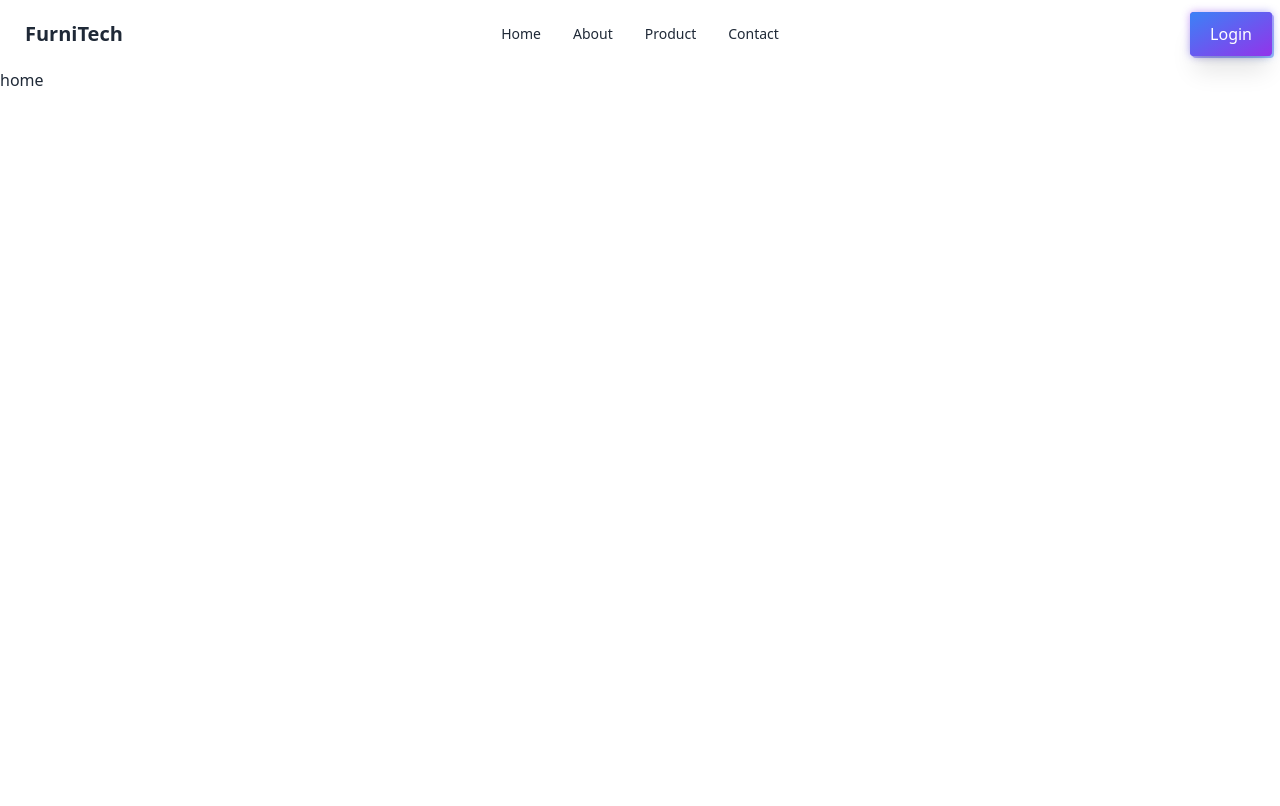
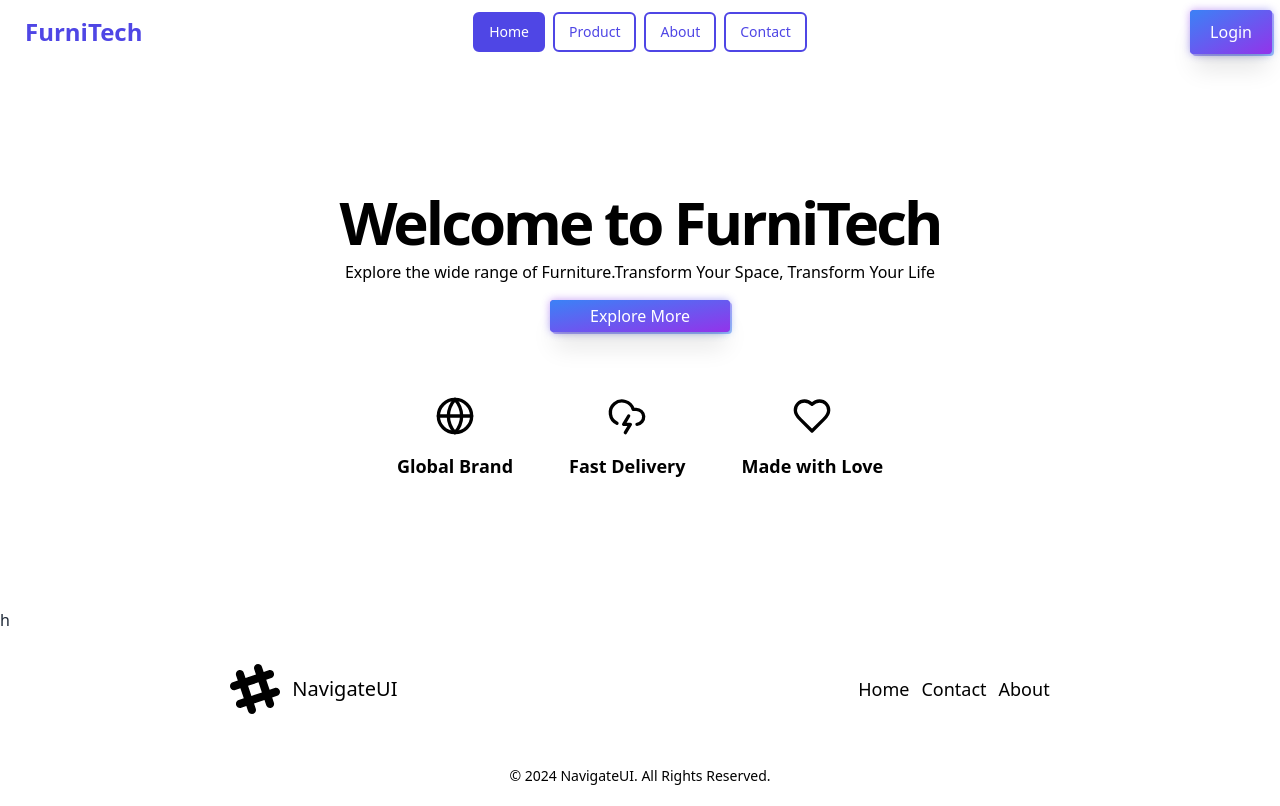
Before and after one commit to MdZisan/funritech-client, a React (Vite) app: page / in a window 1280 px wide. Built offline with nearby package versions, Linux system fonts and the light colour scheme.

Commit message:
add some nav style

```diff
--- a/src/components/shared/Navbar.jsx
+++ b/src/components/shared/Navbar.jsx
@@ -1,4 +1,5 @@
-import { Link } from "react-router-dom";
+import { useState } from "react";
+import { Link, useLocation } from "react-router-dom";
 
 const Navbar = () => {
   const navItems = [
@@ -6,20 +7,24 @@ const Navbar = () => {
       title: "Home",
       path: "/",
     },
-    {
-      title: "About",
-      path: "/about",
-    },
+
     {
       title: "Product",
       path: "/product",
     },
+    {
+        title: "About",
+        path: "/about",
+      },
     {
       title: "Contact",
       path: "/contact",
     },
   ];
 
+  const [active, setActive] = useState(false);
+ const {pathname} = useLocation();
+console.log(pathname)
   return (
     <>
       <div className="navbar bg-base-100">
@@ -52,25 +57,29 @@ const Navbar = () => {
               ))}
             </ul>
           </div>
-          <Link to={'/'} className="btn btn-ghost text-xl">FurniTech</Link>
+          <Link to={'/'} className="btn text-indigo-600 font-bold btn-ghost text-2xl">FurniTech</Link>
         </div>
         <div className="navbar-center hidden lg:flex">
           <ul className="menu menu-horizontal px-1">
           {navItems.map((item, index) => (
                 <li key={index}>
-                  <Link to={item.path}>{item.title}</Link>
+
+                  <p href="#_" className={`rounded-md px-3.5 py-2 m-1 overflow-hidden relative group cursor-pointer border-2 font-medium border-indigo-600   ${pathname===item.path ? 'bg-indigo-600 text-white':'text-indigo-600'} `}>
+<span className="absolute w-64 h-0 transition-all duration-300 origin-center rotate-45 -translate-x-20 bg-indigo-600 top-1/2 group-hover:h-64 group-hover:-translate-y-32 ease"></span>
+<span className="relative transition duration-300 group-hover:text-white ease ">  <Link to={item.path}>{item.title}</Link></span>
+</p>
                 </li>
               ))}
           </ul>
         </div>
         <div className="navbar-end">
-        <a href="#_" class="px-5 py-2.5 relative rounded group font-medium text-white font-medium inline-block">
-<span class="absolute top-0 left-0 w-full h-full rounded opacity-50 filter blur-sm bg-gradient-to-br from-purple-600 to-blue-500"></span>
-<span class="h-full w-full inset-0 absolute mt-0.5 ml-0.5 bg-gradient-to-br filter group-active:opacity-0 rounded opacity-50 from-purple-600 to-blue-500"></span>
-<span class="absolute inset-0 w-full h-full transition-all duration-200 ease-out rounded shadow-xl bg-gradient-to-br filter group-active:opacity-0 group-hover:blur-sm from-purple-600 to-blue-500"></span>
-<span class="absolute inset-0 w-full h-full transition duration-200 ease-out rounded bg-gradient-to-br to-purple-600 from-blue-500"></span>
-<span class="relative"><Link to={'/'}>Login</Link></span>
-</a>
+        <p href="#_" className="px-5 py-2.5 relative rounded group font-medium text-white font-medium inline-block">
+<span className="absolute top-0 left-0 w-full h-full rounded opacity-50 filter blur-sm bg-gradient-to-br from-purple-600 to-blue-500"></span>
+<span className="h-full w-full inset-0 absolute mt-0.5 ml-0.5 bg-gradient-to-br filter group-active:opacity-0 rounded opacity-50 from-purple-600 to-blue-500"></span>
+<span className="absolute inset-0 w-full h-full transition-all duration-200 ease-out rounded shadow-xl bg-gradient-to-br filter group-active:opacity-0 group-hover:blur-sm from-purple-600 to-blue-500"></span>
+<span className="absolute inset-0 w-full h-full transition duration-200 ease-out rounded bg-gradient-to-br to-purple-600 from-blue-500"></span>
+<span className="relative"><Link to={'/'}>Login</Link></span>
+</p>
         </div>
       </div>
     </>
--- /dev/null
+++ b/src/components/shared/footer.jsx
@@ -0,0 +1,38 @@
+
+
+const Footer = () => {
+         return (
+             <>
+
+        <footer className="flex flex-col text-black">
+            <div className="flex flex-col justify-around gap-5 py-8 md:flex-row md:gap-0 items-center">
+                <aside className="flex items-center justify-center gap-3 text-xl">
+                    <svg width="50" height="50" viewBox="0 0 24 24" xmlns="http://www.w3.org/2000/svg" fillRule="evenodd" clipRule="evenodd" className="fill-current">
+                        <path d="M22.672 15.226l-2.432.811.841 2.515c.33 1.019-.209 2.127-1.23 2.456-1.15.325-2.148-.321-2.463-1.226l-.84-2.518-5.013 1.677.84 2.517c.391 1.203-.434 2.542-1.831 2.542-.88 0-1.601-.564-1.86-1.314l-.842-2.516-2.431.809c-1.135.328-2.145-.317-2.463-1.229-.329-1.018.211-2.127 1.231-2.456l2.432-.809-1.621-4.823-2.432.808c-1.355.384-2.558-.59-2.558-1.839 0-.817.509-1.582 1.327-1.846l2.433-.809-.842-2.515c-.33-1.02.211-2.129 1.232-2.458 1.02-.329 2.13.209 2.461 1.229l.842 2.515 5.011-1.677-.839-2.517c-.403-1.238.484-2.553 1.843-2.553.819 0 1.585.509 1.85 1.326l.841 2.517 2.431-.81c1.02-.33 2.131.211 2.461 1.229.332 1.018-.21 2.126-1.23 2.456l-2.433.809 1.622 4.823 2.433-.809c1.242-.401 2.557.484 2.557 1.838 0 .819-.51 1.583-1.328 1.847m-8.992-6.428l-5.01 1.675 1.619 4.828 5.011-1.674-1.62-4.829z"></path>
+                    </svg>
+                    <p>NavigateUI</p>
+                </aside>
+                <nav className="text-lg">
+                    <ul className="flex h-full items-center justify-center gap-3">
+                        <li>
+                            <a className="cursor-pointer hover:underline">Home</a>
+                        </li>
+                        <li>
+                            <a className="cursor-pointer hover:underline">Contact</a>
+                        </li>
+                        <li>
+                            <a className="cursor-pointer hover:underline">About</a>
+                        </li>
+                    </ul>
+                </nav>
+            </div>
+            <aside className=" py-5 text-center text-sm">
+                <p>&copy; 2024 NavigateUI. All Rights Reserved.</p>
+            </aside>
+        </footer>
+
+             </>
+          );
+};
+
+export default Footer;
--- a/src/layout/MainLayout.jsx
+++ b/src/layout/MainLayout.jsx
@@ -1,14 +1,15 @@
 import { Outlet } from "react-router-dom";
 import Navbar from "../components/shared/Navbar";
-
+import Footer from "../components/shared/footer";
 
 const MainLayout = () => {
-         return (
-             <div>
-          <Navbar/>
-             <Outlet/>
-             </div>
-          );
+  return (
+    <div className="flex justify-between flex-col h-screen">
+      <Navbar />
+      <Outlet />
+      <Footer />
+    </div>
+  );
 };
 
 export default MainLayout;
--- a/src/page/home/Home.jsx
+++ b/src/page/home/Home.jsx
@@ -1,9 +1,11 @@
 import React from 'react';
-
+import Hero from './home/Hero';
+import './home.css';
 const Home = () => {
     return (
         <div>
-            home
+            <Hero/>
+            <div className='test'>h</div>
         </div>
     );
 };
--- /dev/null
+++ b/src/page/home/home/Hero.jsx
@@ -0,0 +1,61 @@
+import { Link } from "react-router-dom";
+
+
+const Hero = () => {
+         return (
+             <>
+
+ <section className="w-full py-12 md:py-24 flex justify-center bg-white flex-col lg:py-32 bg-gradient-to-b from-#52C2FF to-white">
+ <div className="container px-4 md:px-6">
+   <div className="flex flex-col items-center space-y-4 text-center text-black">
+     {/* Text content */}
+     <div className="space-y-2">
+       <h1 className="text-3xl font-bold tracking-tighter sm:text-4xl md:text-5xl lg:text-6xl">
+         Welcome to FurniTech
+
+
+       </h1>
+       <p className="mx-auto max-w-[700px]">
+         Explore the wide range of Furniture.Transform Your Space, Transform Your Life
+       </p>
+     </div>
+     <div className="space-x-4">
+       {/* <button className="inline-flex h-9 items-center justify-center rounded-md bg-gray-900 px-4 py-2 text-sm font-medium text-white shadow transition-colors hover:bg-gray-700 focus-visible:outline-none focus-visible:ring-1 focus-visible:ring-gray-950 disabled:pointer-events-none disabled:opacity-50" href="#">
+         Explore More
+       </button> */}
+<p href="#_" class="px-10 py-1 relative rounded group font-medium text-white font-medium inline-block">
+<span class="absolute top-0 left-0 w-full h-full rounded opacity-50 filter blur-sm bg-gradient-to-br from-purple-600 to-blue-500"></span>
+<span class="h-full w-full inset-0 absolute mt-0.5 ml-0.5 bg-gradient-to-br filter group-active:opacity-0 rounded opacity-50 from-purple-600 to-blue-500"></span>
+<span class="absolute inset-0 w-full h-full transition-all duration-200 ease-out rounded shadow-xl bg-gradient-to-br filter group-active:opacity-0 group-hover:blur-sm from-purple-600 to-blue-500"></span>
+<span class="absolute inset-0 w-full h-full transition duration-200 ease-out rounded bg-gradient-to-br to-purple-600 from-blue-500"></span>
+<span class="relative"><Link to={'/'}>Explore More</Link></span>
+</p>
+
+     </div>
+   </div>
+ </div>
+ {/* Feature Cards */}
+ <div className="container px-4 md:px-6 mt-16 flex flex-wrap justify-center items-center gap-14 mx-auto">
+   <div className="flex flex-col items-center text-center text-black">
+     <svg xmlns="http://www.w3.org/2000/svg" width={24} height={24} viewBox="0 0 24 24" fill="none" stroke="currentColor" strokeWidth={2} strokeLinecap="round" strokeLinejoin="round" className="h-10 w-10 mb-4"><circle cx={12} cy={12} r={10} /><line x1={2} x2={22} y1={12} y2={12} /><path d="M12 2a15.3 15.3 0 0 1 4 10 15.3 15.3 0 0 1-4 10 15.3 15.3 0 0 1-4-10 15.3 15.3 0 0 1 4-10z" /></svg>
+     <h3 className="text-lg font-semibold">Global Brand</h3>
+
+   </div>
+   <div className="flex flex-col items-center text-center text-black">
+     <svg xmlns="http://www.w3.org/2000/svg" width={24} height={24} viewBox="0 0 24 24" fill="none" stroke="currentColor" strokeWidth={2} strokeLinecap="round" strokeLinejoin="round" className="h-10 w-10 mb-4"><path d="M6 16.326A7 7 0 1 1 15.71 8h1.79a4.5 4.5 0 0 1 .5 8.973" /><path d="m13 12-3 5h4l-3 5" /></svg>
+     <h3 className="text-lg font-semibold">Fast Delivery</h3>
+
+   </div>
+   <div className="flex flex-col items-center text-center text-black">
+     <svg xmlns="http://www.w3.org/2000/svg" width={24} height={24} viewBox="0 0 24 24" fill="none" stroke="currentColor" strokeWidth={2} strokeLinecap="round" strokeLinejoin="round" className="h-10 w-10 mb-4"><path d="M19 14c1.49-1.46 3-3.21 3-5.5A5.5 5.5 0 0 0 16.5 3c-1.76 0-3 .5-4.5 2-1.5-1.5-2.74-2-4.5-2A5.5 5.5 0 0 0 2 8.5c0 2.3 1.5 4.05 3 5.5l7 7Z" /></svg>
+     <h3 className="text-lg font-semibold">Made with Love</h3>
+
+   </div>
+ </div>
+</section>
+
+             </>
+          );
+};
+
+export default Hero;
```
Also changed, not shown: src/page/home/home.css (added).
